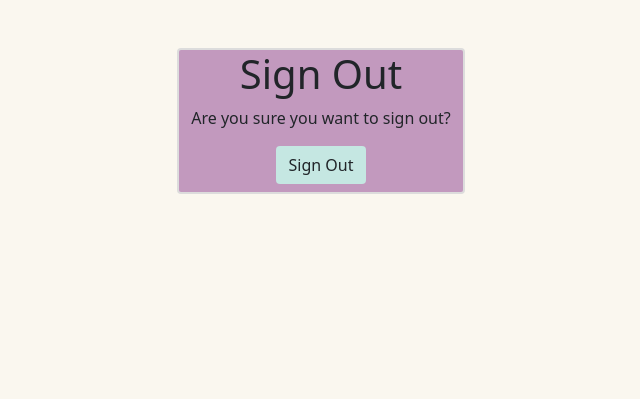
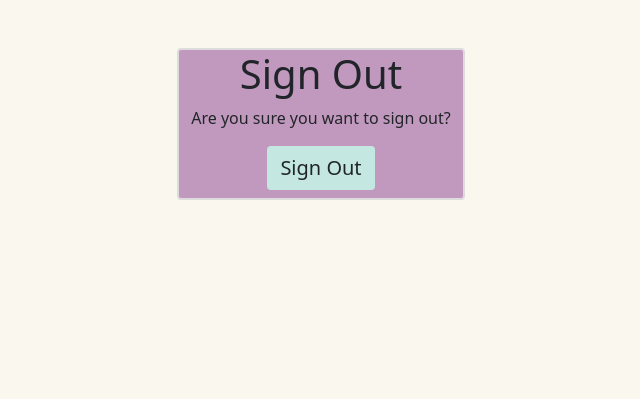
Before and after one commit to Enquil/rtr_v2, a Django app: page /accounts/logout/ in a window 1280 px wide. Shown: the part 68-467 px from the top of the page, without its empty margins (319-959 px from the left). Run offline with Django 3.2, Linux system fonts and the light colour scheme; a user stored in the database is signed in; some libraries are stand-ins or nearby versions.

Commit message:
made signout button a bit larger

```diff
--- a/templates/account/logout.html
+++ b/templates/account/logout.html
@@ -17,7 +17,7 @@
         {% if redirect_field_value %}
         <input type="hidden" name="{{ redirect_field_name }}" value="{{ redirect_field_value }}"/>
         {% endif %}
-        <button class="btn bg-mint mb-2" type="submit">Sign Out</button>
+        <button class="btn bg-mint mb-2 fs-5" type="submit">Sign Out</button>
       </form>
     </div>
   </div>
```
Also changed, not shown: db.sqlite3.
